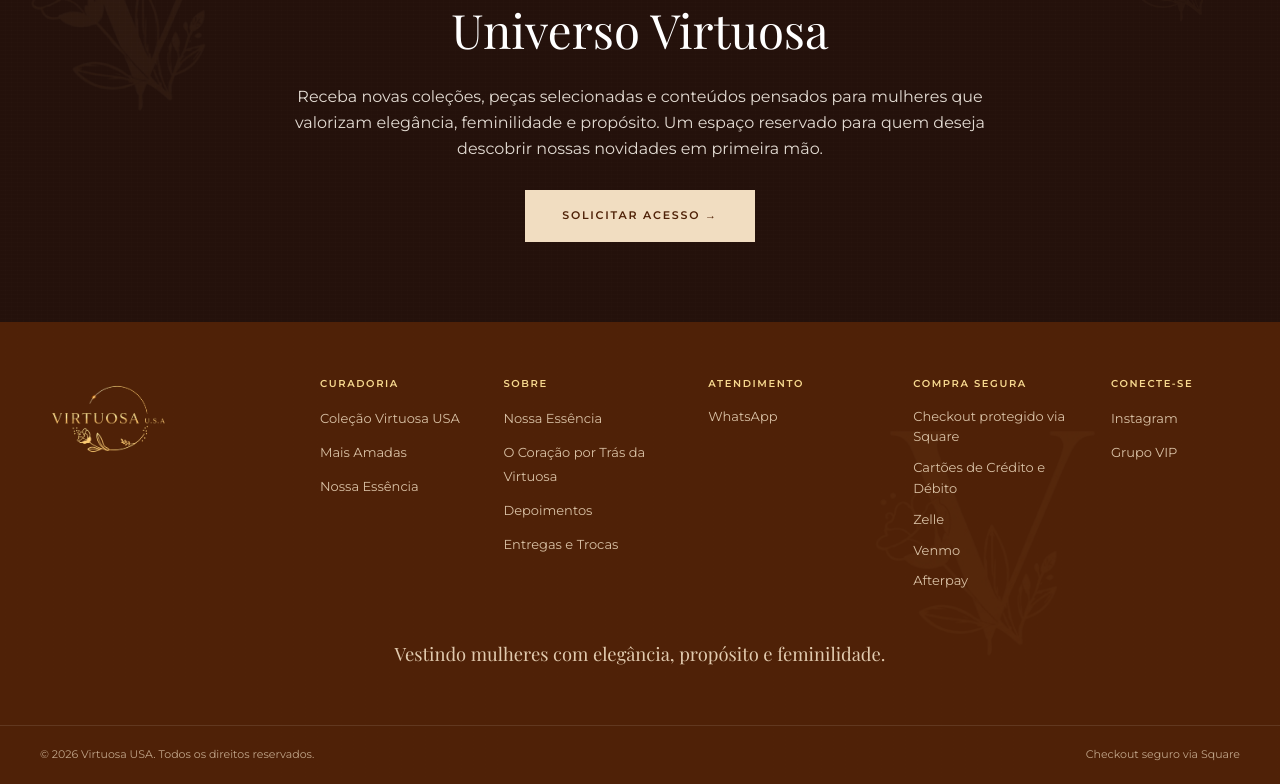
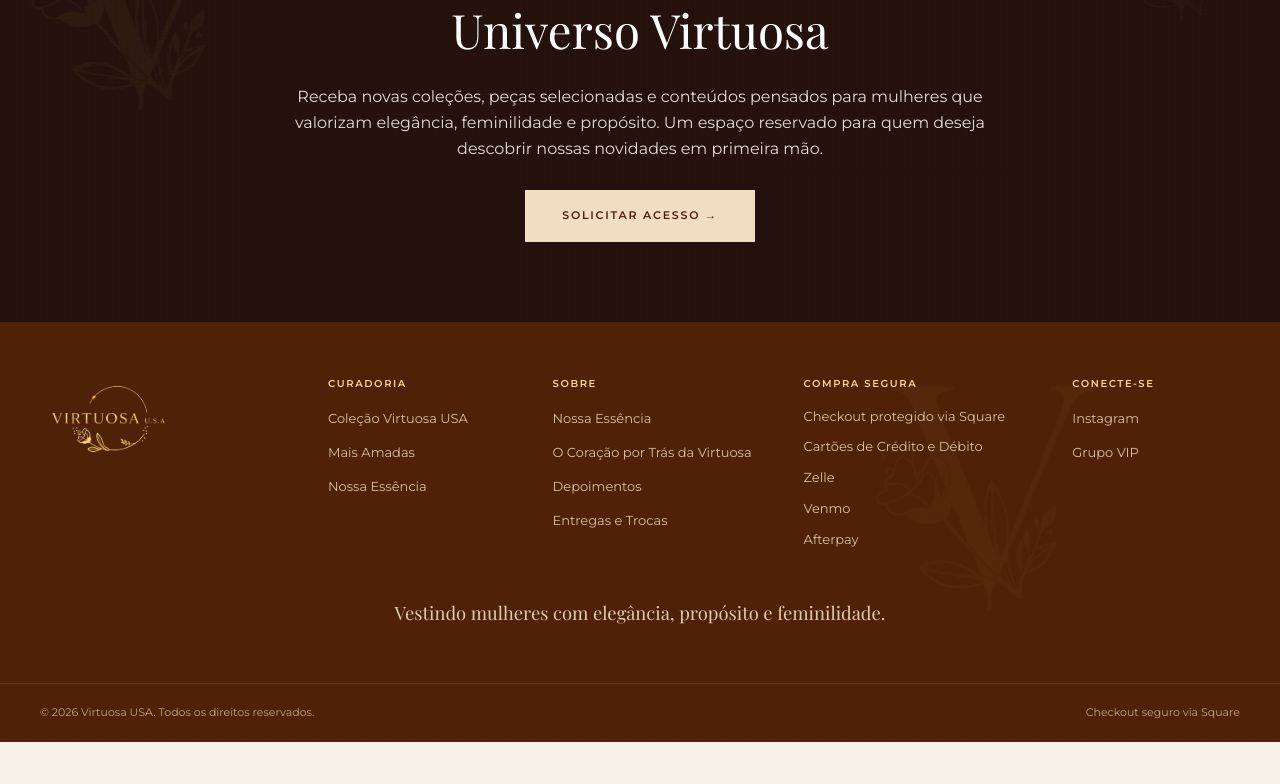
Before and after one commit to universocsdigital-wq/virtuosa-usa, a Next.js app: page / in a window 1280 px wide. Shown: the part 5166-5950 px from the top of the page. After the commit the page ends 5908 px from the top, so only its background shows below. Built offline with nearby package versions, Linux system fonts and the light colour scheme; a web font is replaced by a local one.

Commit message:
refine footer columns

```diff
--- a/components/layout/Footer.tsx
+++ b/components/layout/Footer.tsx
@@ -28,27 +28,13 @@ export function Footer() {
         </div>
 
         <div className="container-virtuosa relative py-12 lg:py-14">
-          <div className="grid grid-cols-1 gap-10 md:grid-cols-2 xl:grid-cols-[1.18fr_1fr_1.15fr_1.15fr_1.1fr_0.9fr] xl:gap-10">
+          <div className="grid grid-cols-1 gap-10 md:grid-cols-2 xl:grid-cols-[1.28fr_1fr_1.15fr_1.25fr_0.95fr] xl:gap-12">
             <div>
               <Link href="/" className="brand-logo-reference brand-logo-reference--footer relative mb-5 block h-[82px] w-[240px] overflow-visible" aria-label="Virtuosa USA" />
             </div>
 
             <FooterColumn title="Curadoria" links={curationLinks} />
             <FooterColumn title="Sobre" links={aboutLinks} />
-
-            <div>
-              <h4 className="mb-4 font-sans text-[10px] font-semibold uppercase tracking-[0.16em] text-[#F7D98F]">
-                Atendimento
-              </h4>
-              <ul className="flex flex-col gap-2.5 font-sans text-[13px] text-[#F1DDC1]/85">
-                <li>
-                  <Link href="https://wa.me/17742043628" target="_blank" rel="noopener noreferrer" className="transition-colors hover:text-[#F7D98F]">
-                    WhatsApp
-                  </Link>
-                </li>
-
-              </ul>
-            </div>
 
             <div>
               <h4 className="mb-4 font-sans text-[10px] font-semibold uppercase tracking-[0.16em] text-[#F7D98F]">
```
